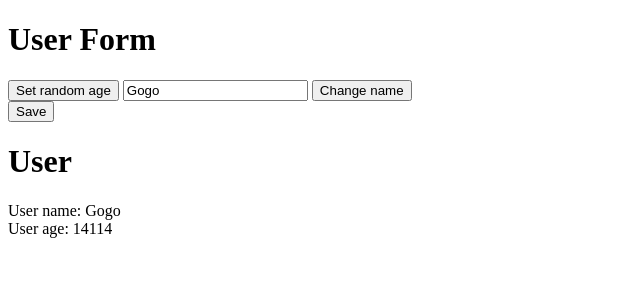
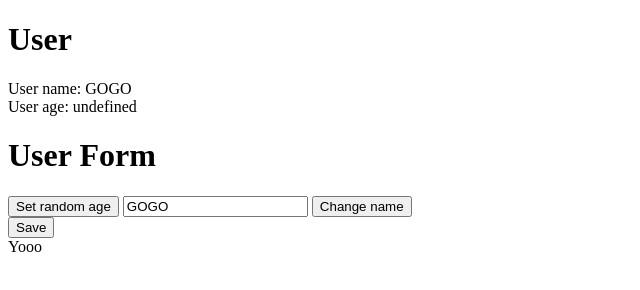
Before and after one commit to vilislav-ivanov/simple-web-framework, a website with bundled scripts: page index.html in a window 1280 px wide. Shown: the whole page, without its empty margins (0-640 px from the left). Built offline with nearby package versions, Linux system fonts and the light colour scheme.

Commit message:
some tests

```diff
--- a/index.html
+++ b/index.html
@@ -5,8 +5,7 @@
     <meta http-equiv="X-UA-Compatible" content="IE=edge">
     <meta name="viewport" content="width=device-width, initial-scale=1.0">
     <title>Document</title>
-    <div id="root1"></div>
-    <div id="root2"></div>
+    <div id="root"></div>
 </head>
 <body>
     <script src="src/index.ts"></script>
--- a/src/index.ts
+++ b/src/index.ts
@@ -1,6 +1,5 @@
-import { EditUser } from './Views/EditUser';
 import { User, UserData } from './Models/User';
-import { DisplayUser } from './Views/DisplayUser';
+import { UserWrapper } from './Views/UserWrapper';
 // import { UserCollection } from './Models/UserCollection';
 
 const userModel = User.BuildUser({
@@ -23,11 +22,11 @@ const userModel = User.BuildUser({
 //   console.log('inside then on usercollection fetch');
 // });
 
-const rootElement1 = document.querySelector('#root1');
-const rootElement2 = document.querySelector('#root2');
-if (rootElement1 && rootElement2) {
-  const editUser = new EditUser(rootElement1, userModel);
-  const displayUser = new DisplayUser(rootElement2, userModel);
-  displayUser.render();
-  editUser.render();
+const rootElement = document.querySelector('#root');
+if (rootElement) {
+  const userWrapper = new UserWrapper(
+    rootElement,
+    User.BuildUser({ firstName: 'GOGO' })
+  );
+  userWrapper.render();
 }
```
